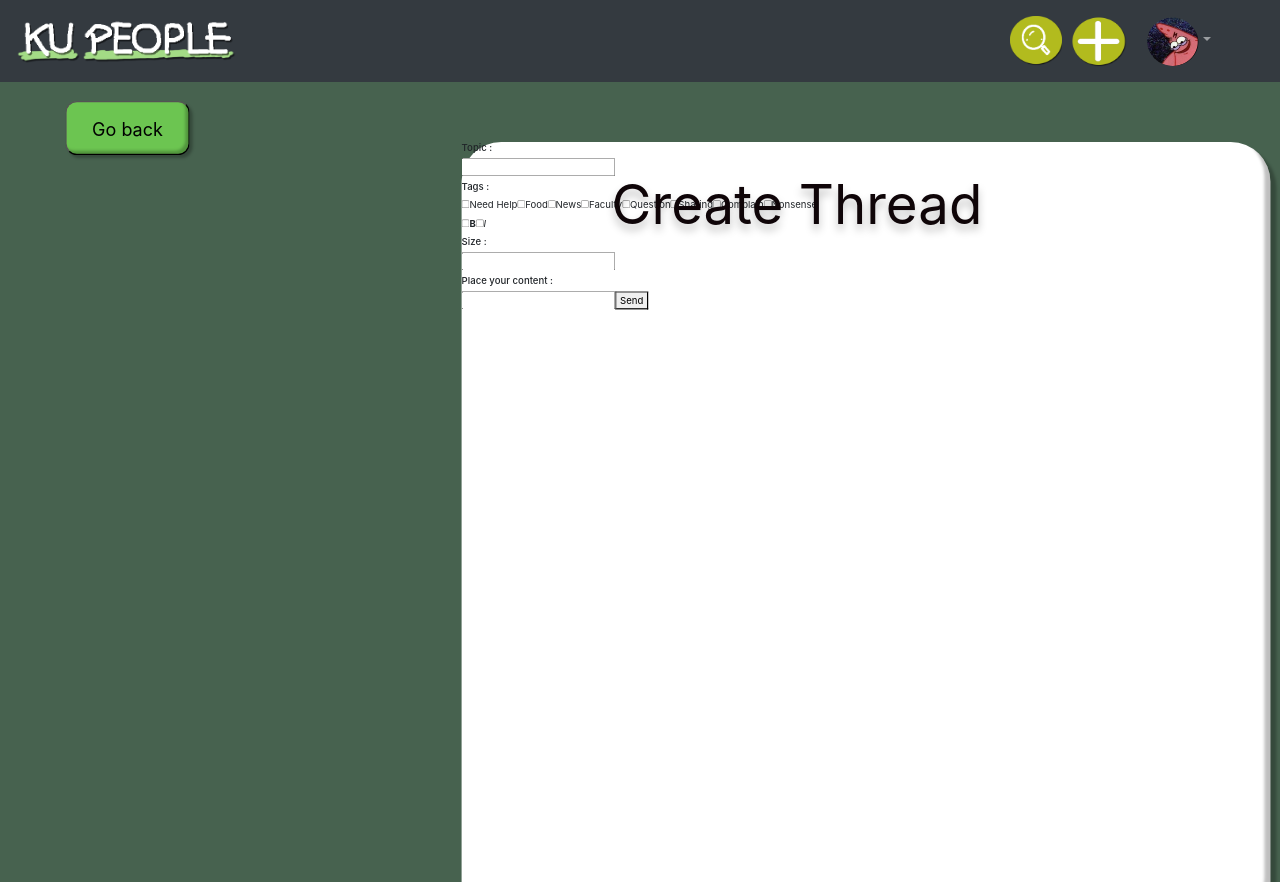
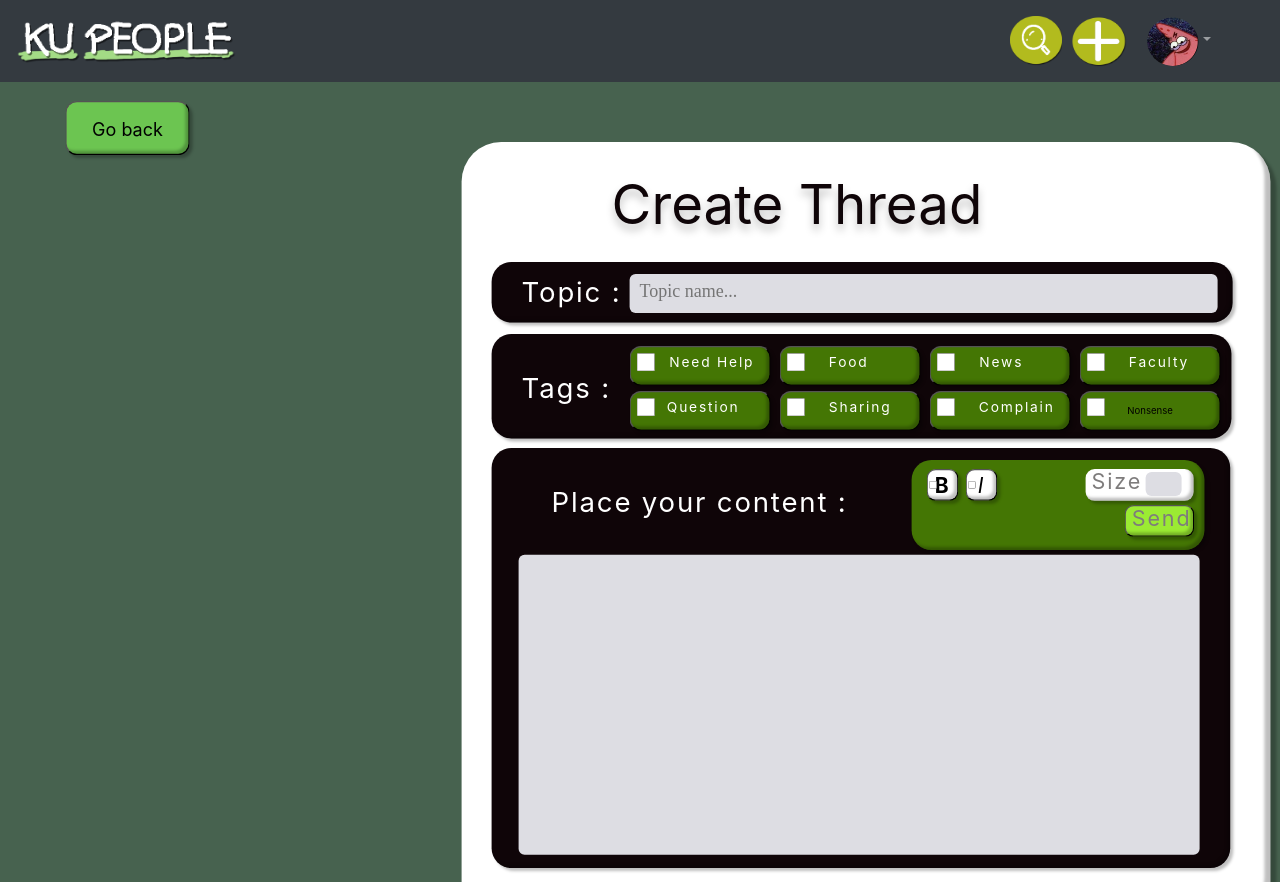
Before and after one commit to qqunx9999/KPP_Frontend, a React (Create React App) app in the folder frontend/: page /CreateThread in a window 1280 px wide. Built offline with nearby package versions, Linux system fonts and the light colour scheme.

Commit message:
new createthread - fixed tsx and css

```diff
--- a/frontend/src/CSSsource/CreateThread.css
+++ b/frontend/src/CSSsource/CreateThread.css
@@ -445,10 +445,11 @@
 
     overflow: visible;
     font-family: "Inter", sans-serif;
-    color: #7e7c7c;
+    color: #000000;
     font-size: 35px;
     letter-spacing: 3px;
-    line-height: 1;
+    line-height: 0;
+
   }
 
 .frameBoldLettersToolsPlaceYourContentCreateThread {
@@ -461,7 +462,19 @@
     position: absolute;
     top: 15px;
     left: 25px;
+    text-align: center;
+
   }
+
+.cthread-square{
+    /*activeBackground*/
+
+    border-width: 1;
+    color: white;
+    position: absolute;
+    top: 17.5px;
+    left: 2px;
+}
 
 .frameItalicLettersToolsPlaceYourContentCreateThread {
     width: 53px;
@@ -542,7 +555,7 @@
     /*multiLine:false*/
     padding: 12;
     /*password:false*/
-    border-radius: 10;
+    border-radius: 10px;
     position: absolute;
     top: 5px;
     left: 100px;
@@ -620,6 +633,19 @@
     left: 355px;
   }
 
+  .textSendToolsPlaceYourContentCreateThread {
+    overflow: visible;
+    font-family: "Inter", sans-serif;
+    color: #7e7c7c;
+    font-size: 36px;
+    letter-spacing: 3px;
+    line-height: 3;
+    position: absolute;
+    top: -25px;
+    left: 10px;
+    line-height: 2.5;
+  }
+
 .inputContentCreateThread {
     background-color: rgb(221, 221, 227);
     font-size: 22;
--- a/frontend/src/component/ThreadForm.tsx
+++ b/frontend/src/component/ThreadForm.tsx
@@ -31,64 +31,94 @@ const ThreadForm = () => {
       >
         {({ isSubmitting }) => (
           <Form>
-            <h6>Topic :</h6>
+            <div className="topicBlackFrameCreateThread">
+            <div className="topicTextCreateThread">Topic :</div>
               <label>
-                <Field type="input" name="topic" />
+                <Field type="input" name="topic" className="inputTopicNameCreateThread" placeholder="&nbsp; Topic name..." style={{ width: "980px", height: "65px" }} />
               </label>
-              <div>
-                <h6>Tags :</h6>
+            </div>
+              <div className="tagsBlackFrameCreateThread">
+                <div className="tagsTextCreateThread">Tags :</div>
                 <label>
-                  <Field type="checkbox" name="tag" value="help" />
-                  Need Help
+                <button className="needHelpFrameCreateThread">
+                  <Field type="checkbox" name="tag" value="help" className="needHelpClickBoxCreateThread" />
+                  <div className="needHelpTextCreateThread"> Need Help </div>
+                </button>
                 </label>
                 <label>
-                  <Field type="checkbox" name="tag" value="food" />
-                  Food
+                <button className="foodFrameCreateThread">
+                  <Field type="checkbox" name="tag" value="food" className="foodClickBoxCreateThread" />
+                  <div className="foodTextCreateThread"> Food </div>
+                </button>
                 </label>
                 <label>
-                  <Field type="checkbox" name="tag" value="news" />
-                  News
+                <button className="newsFrameCreateThread">
+                  <Field type="checkbox" name="tag" value="news" className="newsClickBoxCreateThread" />
+                  <div className="newsTextCreateThread"> News </div>
+                </button>
                 </label>
                 <label>
-                  <Field type="checkbox" name="tag" value="faculty" />
-                  Faculty
+                <button className="facultyFrameCreateThread">
+                  <Field type="checkbox" name="tag" value="faculty" className="facultyClickBoxCreateThread" />
+                  <div className="facultyTextCreateThread"> Faculty </div>
+                </button>
                 </label>
                 <label>
-                  <Field type="checkbox" name="tag" value="question" />
-                  Question
+                <button className="questionFrameCreateThread">
+                  <Field type="checkbox" name="tag" value="question" className="questionClickBoxCreateThread" />
+                  <div className="questionTextCreateThread"> Question </div>
+                </button>
                 </label>
                 <label>
-                  <Field type="checkbox" name="tag" value="sharing" />
-                  Sharing
+                <button className="sharingFrameCreateThread">
+                  <Field type="checkbox" name="tag" value="sharing" className="sharingClickBoxCreateThread" />
+                  <div className="sharingTextCreateThread"> Sharing </div>
+                </button>
                 </label>
                 <label>
-                  <Field type="checkbox" name="tag" value="complain" />
-                  Complain
+                <button className="complainFrameCreateThread">
+                  <Field type="checkbox" name="tag" value="complain" className="complainClickBoxCreateThread" />
+                  <div className="complainTextCreateThread"> Complain </div>
+                </button>
                 </label>
                 <label>
-                  <Field type="checkbox" name="tag" value="nonsense" />
-                  Nonsense
+                <button className="nonsenseFrameCreateThread">
+                  <Field type="checkbox" name="tag" value="nonsense" className="nonsenseClickBoxCreateThread" />
+                  <div className="nonsenseTextCreateThread"></div> Nonsense
+                </button>
                 </label>
               </div>
-              <div>
+              <div className="placeYourContentFrameCreateThread">
+                <div className="placeYourContentTextCreateThread">Place your content :</div>
+                <div className="toolsPlaceYourContentCreateThread">
+                    <label>
+                      <button className="frameBoldLettersToolsPlaceYourContentCreateThread">
+                        <Field type="checkbox" name="text_type" value="bold" className="cthread-square"   />
+                        <div className="createthread-cha" > &nbsp;  <b>B</b> </div>
+                      </button>
+                    </label>
+                    <label>
+                      <button className="frameItalicLettersToolsPlaceYourContentCreateThread" >
+                      <Field type="checkbox" name="text_type" value="italic" className="cthread-square" />
+                      <div className="createthread-cha" > <i>I</i> </div>
+                      </button>
+                    </label>
+
+                    <label>
+                      <div className="frameSizeToolsPlaceYourContentCreateThread">
+                      <div className="textSizeToolsPlaceYourContentCreateThread">Size</div>
+                      <Field type="input" name="size" className="inputSizeCreateThread" style={{ width: "60px", height: "40px" }} />
+                      </div>
+                    </label>
+
+                  <button disabled={ isSubmitting } className="frameSendCreateThread" type="submit">
+                    <div className="textSendToolsPlaceYourContentCreateThread"> Send </div>
+                  </button>
+                </div>
                 <label>
-                  <Field type="checkbox" name="text_type" value="bold" />
-                  <b>B</b>
-                </label>
-                <label>
-                  <Field type="checkbox" name="text_type" value="italic" />
-                  <i>I</i>
-                </label>
-              </div>
-                <label>
-                  <h6>Size :</h6>
-                  <Field type="input" name="size" />
-                </label>
-              <h6>Place your content :</h6>
-              <label>
-                <Field type="input" name="content" />
-              </label>
-            <button disabled={ isSubmitting } type="submit">Send</button>
+                    <Field type="input" name="content" className="inputContentCreateThread" style={{ width: "1135px", height: "500px" }} />
+                  </label>
+            </div>
           </Form>
         )}
       </Formik>
```
